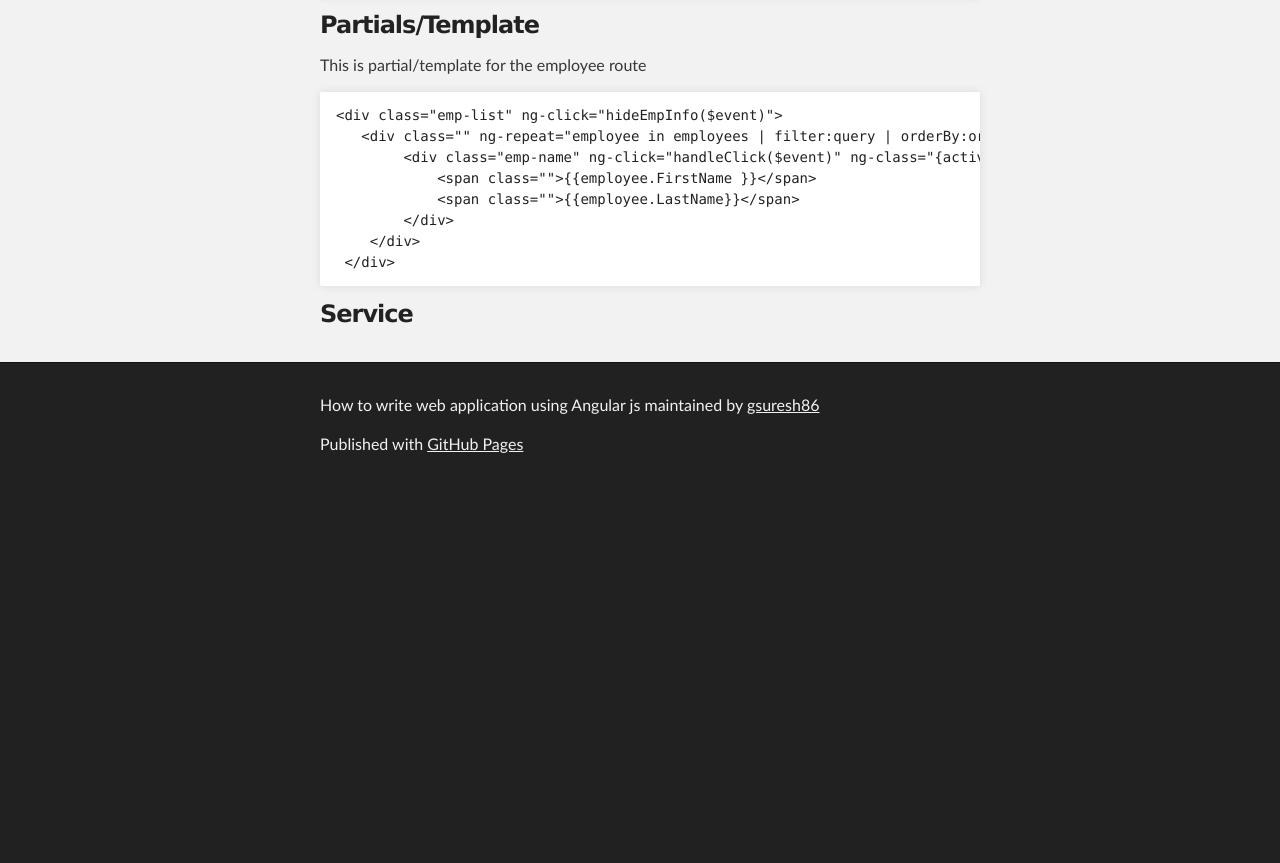
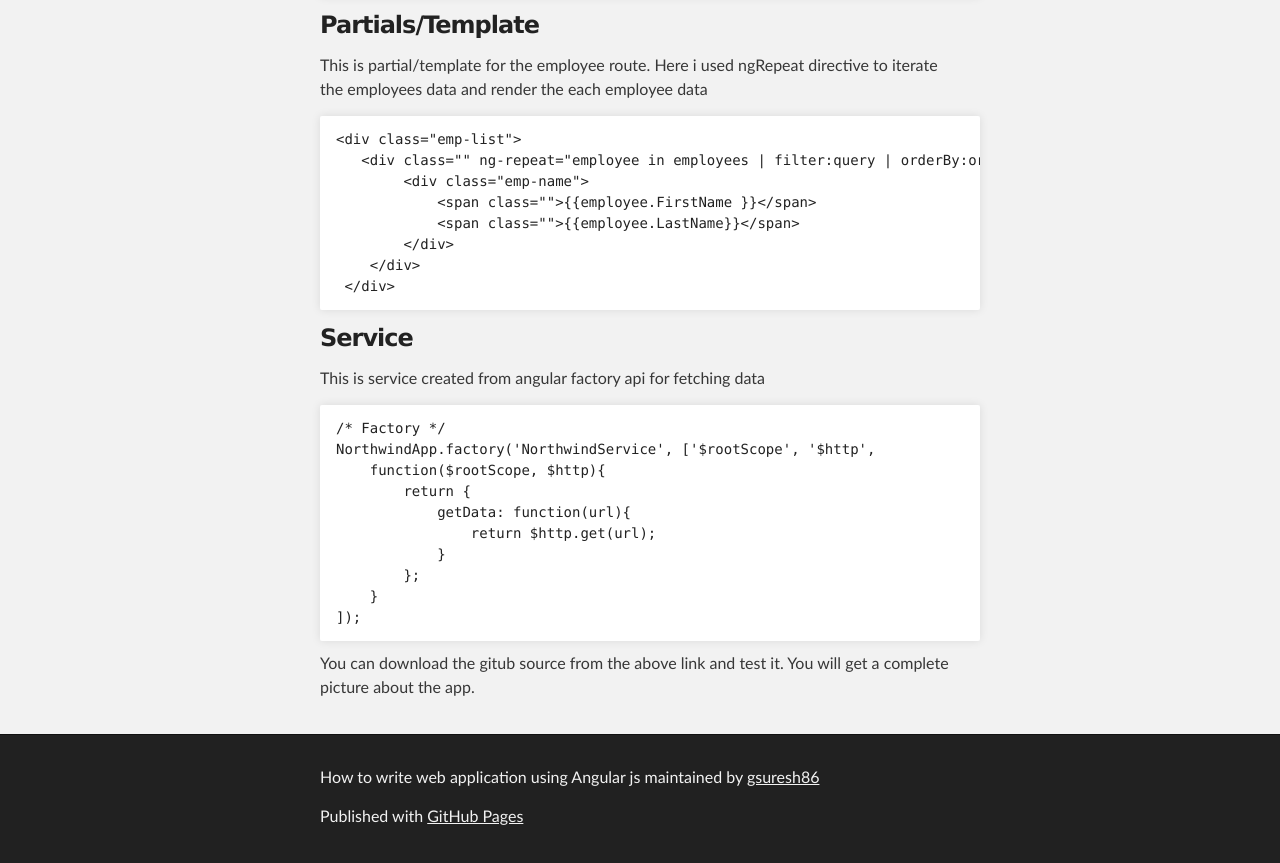
Before and after one commit to gsuresh86/northiwind_app_using_angularjs, a plain HTML site: page index.html in a window 1280 px wide. Shown: the part 2623-3486 px from the top of the page. Before the commit the page ends 3114 px from the top, so only its background shows below. Drawn offline with Linux system fonts and the light colour scheme.

Commit message:
Create gh-pages branch via GitHub

```diff
--- a/index.html
+++ b/index.html
@@ -128,11 +128,11 @@ which will fetch the data for the controller. Once the data received , i am upda
 <h3>
 <a name="partialstemplate" class="anchor" href="#partialstemplate"><span class="octicon octicon-link"></span></a>Partials/Template</h3>
 
-<p>This is partial/template for the employee route</p>
+<p>This is partial/template for the employee route. Here i used ngRepeat directive to iterate the employees data and render the each employee data</p>
 
-<pre><code>&lt;div class="emp-list" ng-click="hideEmpInfo($event)"&gt;
+<pre><code>&lt;div class="emp-list"&gt;
    &lt;div class="" ng-repeat="employee in employees | filter:query | orderBy:orderProp"&gt;
-        &lt;div class="emp-name" ng-click="handleClick($event)" ng-class="{active : isSelected(employee)}"&gt;
+        &lt;div class="emp-name"&gt;
             &lt;span class=""&gt;{{employee.FirstName }}&lt;/span&gt;
             &lt;span class=""&gt;{{employee.LastName}}&lt;/span&gt;
         &lt;/div&gt;
@@ -142,6 +142,22 @@ which will fetch the data for the controller. Once the data received , i am upda
 
 <h3>
 <a name="service" class="anchor" href="#service"><span class="octicon octicon-link"></span></a>Service</h3>
+
+<p>This is service created from angular factory api for fetching data</p>
+
+<pre><code>/* Factory */
+NorthwindApp.factory('NorthwindService', ['$rootScope', '$http',
+    function($rootScope, $http){
+        return {
+            getData: function(url){
+                return $http.get(url);
+            }
+        };
+    }
+]);
+</code></pre>
+
+<p>You can download the gitub source from the above link and test it. You will get a complete picture about the app.</p>
       </section>
     </div>
 
```
Also changed, not shown: params.json (+1 -1 lines).
